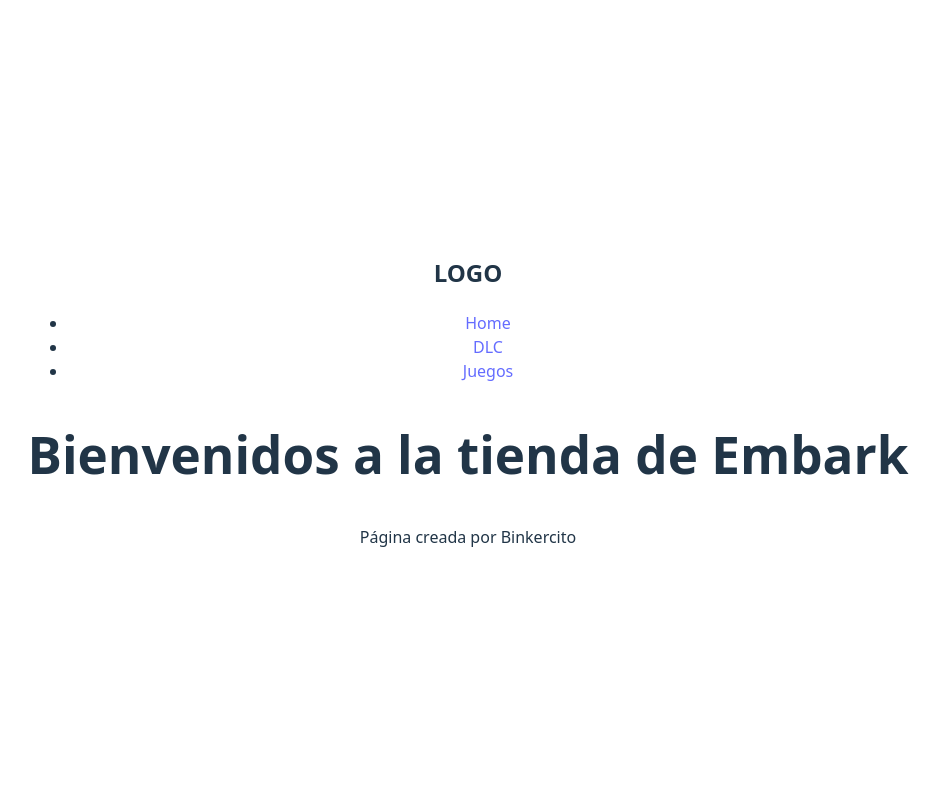
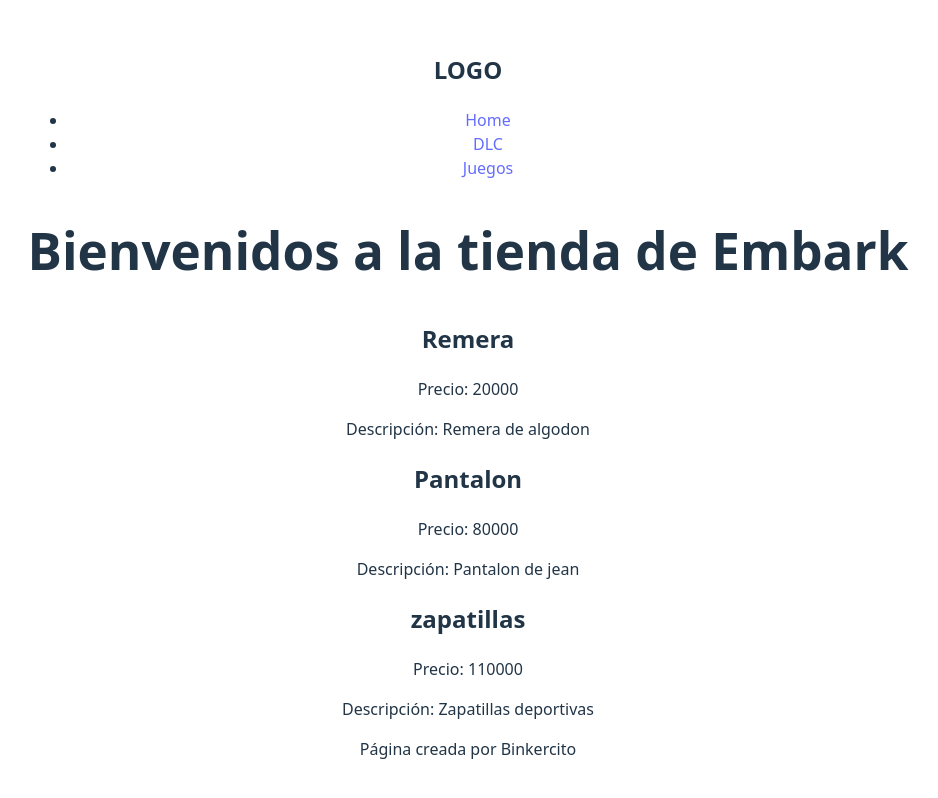
Before and after one commit to carlosbinker/react-practica, a React (Vite) app: page / in a window 1280 px wide. Shown: the top 798 px of the page, without its empty margins (172-1110 px from the left). Built offline with nearby package versions, Linux system fonts and the light colour scheme.

Commit message:
Le agrego una key a cada elemento del array para que cuando se renderizen como articles cada objeto quede identificado

```diff
--- a/src/App.jsx
+++ b/src/App.jsx
@@ -4,10 +4,9 @@
 import { ItemlistContainer } from './components/ItemListContainer/ItemListContainer';
 
 function App() {
-  // const prod = { nombre: "remera", precio: 10000, descripcion: "Remera de alto impacto deportivo" }
 
   //PROVISORAMENTE uso este array como si fuese un estado
-  const arrayProductos = [
+   const arrayProductos = [
     {
       id: 1,
       nombre: "Remera",
@@ -18,15 +17,16 @@
       id: 2,
       nombre: "Pantalon",
       precio: 80000,
-      descripcion: "Pantalon de jean"
+      descripcion: "Pantalon de jean",
     },
     {
       id: 3,
       nombre: "zapatillas",
       precio: 110000,
-      descripcion: "Zapatillas deportivas"
-    }
+      descripcion: "Zapatillas deportivas",
+    },
   ];
+  //const prod = { nombre: "Remera", precio: 10000, descripcion: "LALALA" };
 
   return (
     <>
--- a/src/components/ItemListContainer/ItemListContainer.jsx
+++ b/src/components/ItemListContainer/ItemListContainer.jsx
@@ -15,7 +15,17 @@
 
         <section>
             <h1>{titulo}</h1>
-            {productos.length ? <article></article> : <p>No hay productos</p>}
+            {/* Defino un ternario */}
+            {productos.length ? (
+
+                productos.map((prod) => (
+                    // Utilizo una key para que cada article esté identificado de manera única en el dom
+                    <article key={prod.id}>
+                        <h2>{prod.nombre}</h2>
+                        <p>Precio: {prod.precio}</p>
+                        <p>Descripción: { prod.descripcion}</p>
+                    </article>))
+                ) : <p>No hay productos</p>}
         </section>
 
     );
```
Also changed, not shown: src/components/ItemListContainer/ItemListContainer.css (deleted).
